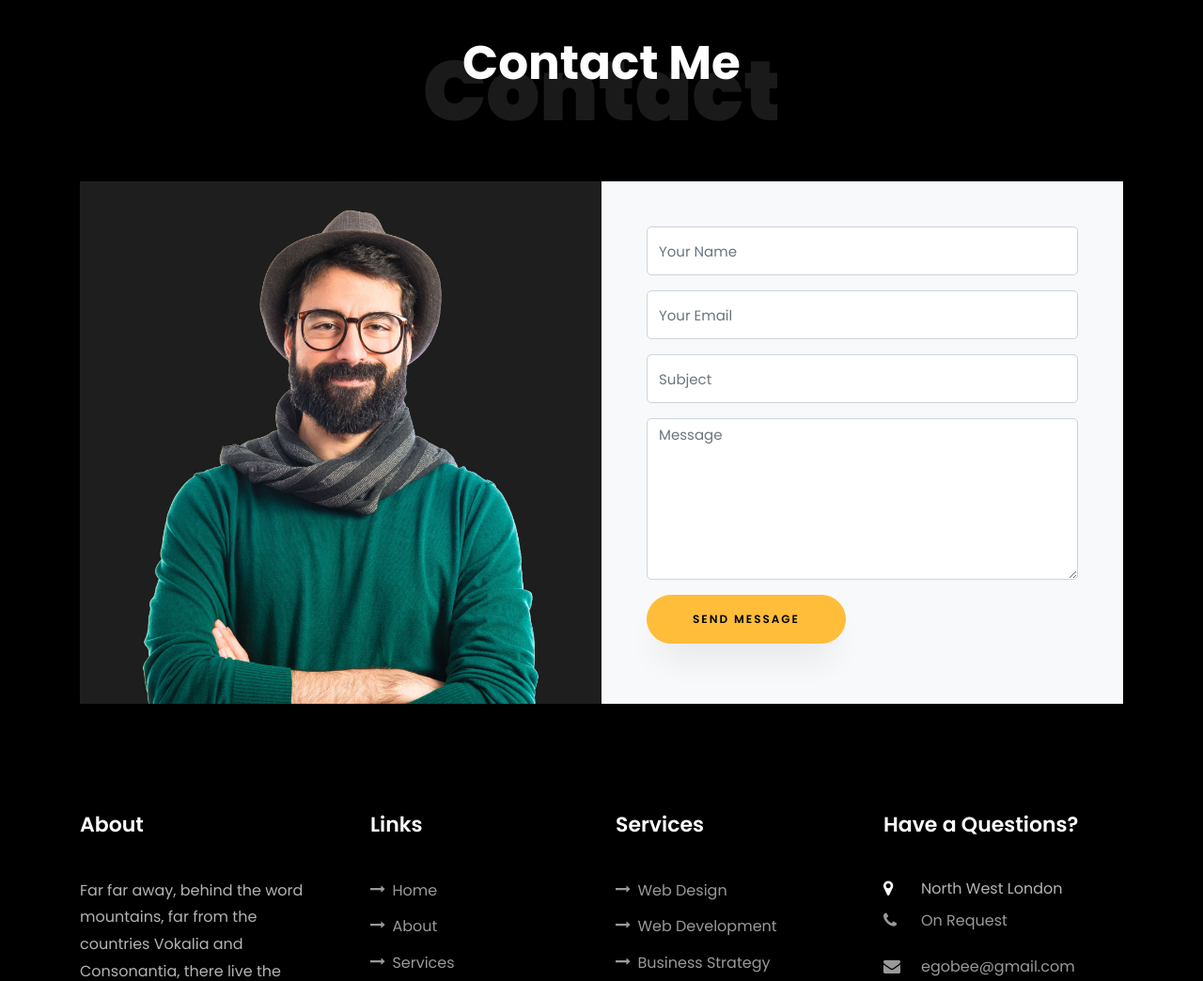
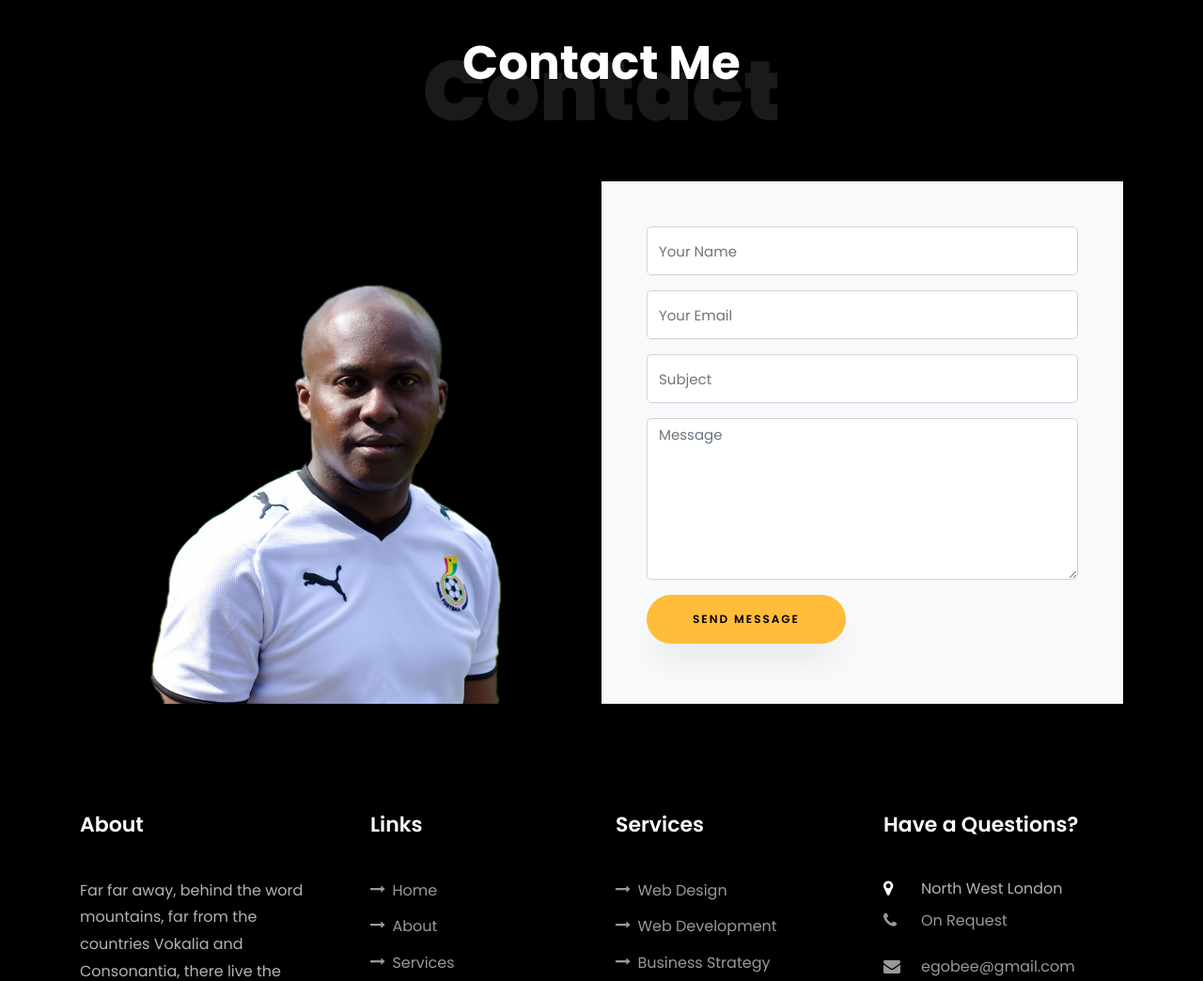
Before and after one commit to egobee/DjangoPersonalSite, a Django app: page /contact.html in a window 1280 px wide. Shown: the part 82-1126 px from the top of the page at 94% size. Run offline with Django 3.2, Linux system fonts and the light colour scheme; some libraries are stand-ins or nearby versions; some web fonts are replaced.

Commit message:
Finally image added

```diff
--- a/website/templates/contact.html
+++ b/website/templates/contact.html
@@ -84,7 +84,7 @@
           </div>
 
           <div class="col-md-6 d-flex">
-          	<div class="img" style="background-image: url(static/images/about.jpg);"></div>
+          	<div class="img" style="background-image: url(static/images/profile4.png);"></div>
           </div>
         </div>
       </div>
```
